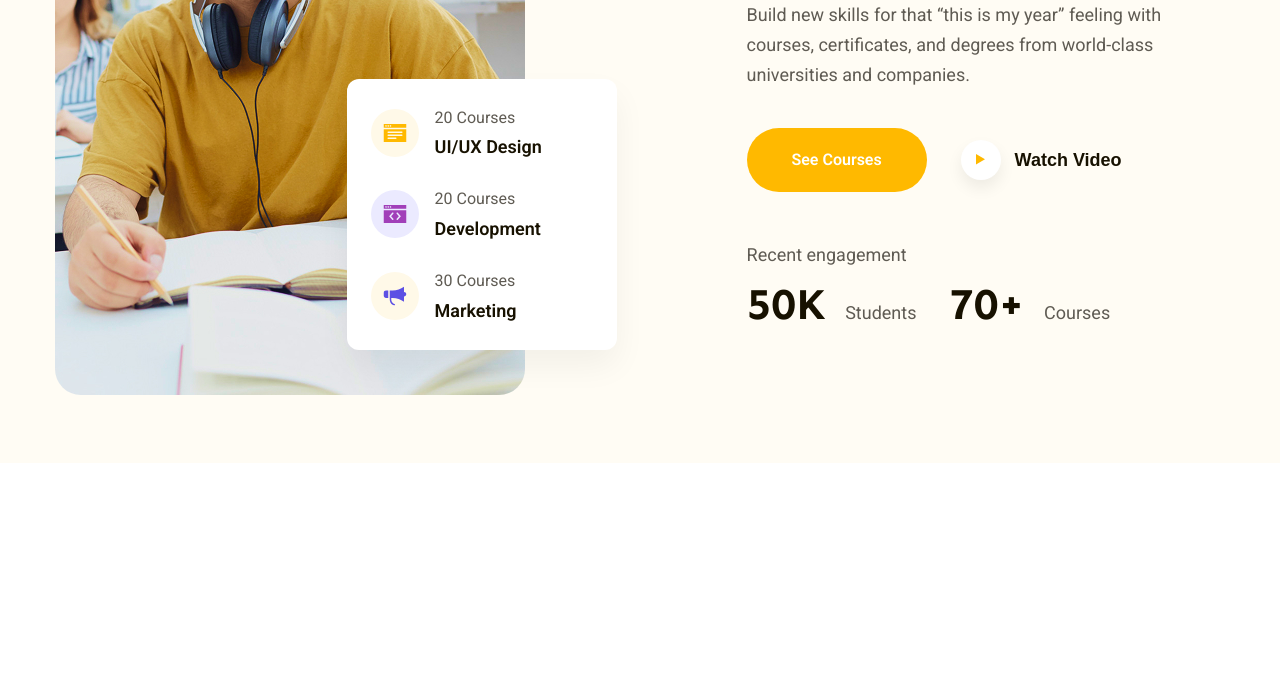
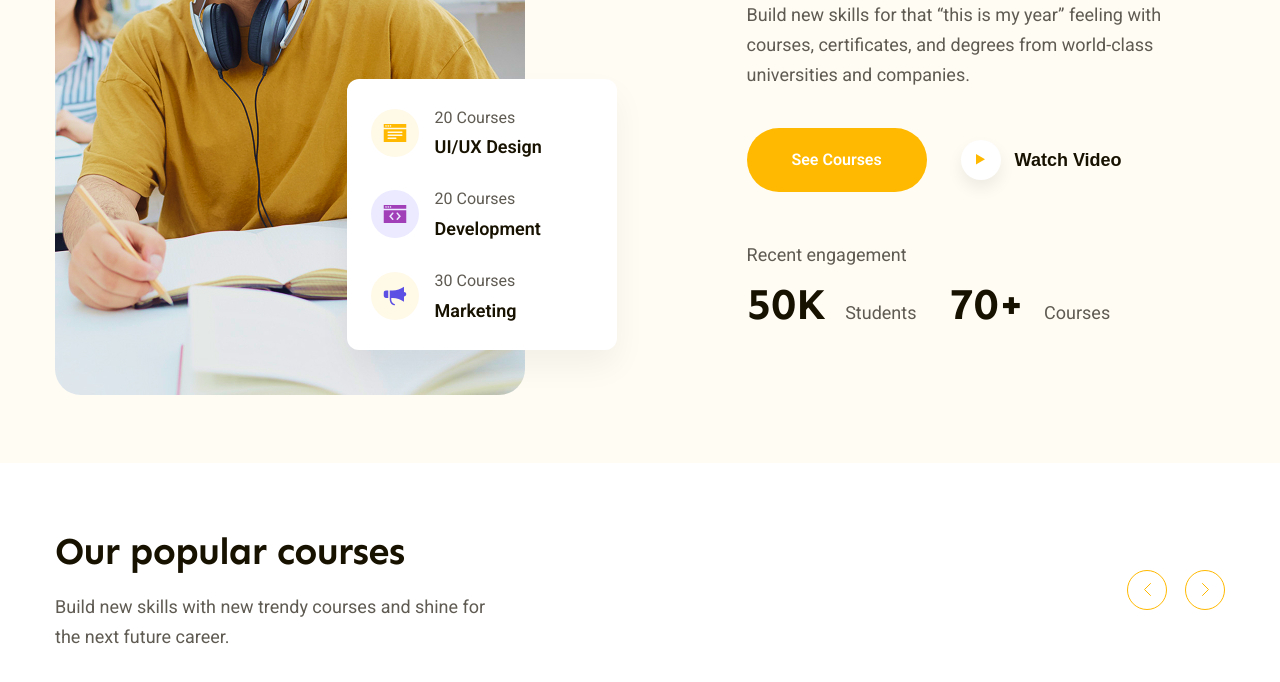
Before and after one commit to myheo0229/figma-to-html, a plain HTML site: page index.html in a window 1280 px wide. Shown: the part 440-1122 px from the top of the page. Drawn offline with Linux system fonts and the light colour scheme.

Commit message:
p5 làm popular-top (popular part1)

```diff
--- a/assets/css/style.css
+++ b/assets/css/style.css
@@ -22,6 +22,15 @@
   text-decoration: none;
 }
 
+.heading-lv2 {
+  color: #171100;
+  font-family: var(--font-heading);
+  font-size: 3.8rem;
+  font-weight: 700;
+  line-height: 1.26; /* 126.316% */
+  letter-spacing: -0.76px;
+}
+
 .btn {
   display: inline-block;
   min-width: 118px;
@@ -41,7 +50,7 @@
 
 .main-content {
   width: 1170px;
-  max-width: calc(100% - 40px);
+  max-width: calc(100% - 48px);
   margin-left: auto;
   margin-right: auto;
 }
@@ -248,7 +257,7 @@
   margin-top: 48px;
 }
 
-.hero .stats{
+.hero .stats {
   margin-top: 8px;
 }
 
@@ -261,6 +270,47 @@
   margin-right: 15px;
 }
 
-.hero .stats strong:nth-child(2){
+.hero .stats strong:nth-child(2) {
   margin-left: 28px;
 }
+
+/* ===================popular=============== */
+.popular {
+  padding: 65px 0;
+}
+
+.popular-top {
+  display: flex;
+  justify-content: space-between;
+  align-items: center;
+}
+
+.popular-top .desc {
+  margin-top: 16px;
+  width: 458px;
+  color: #5f5b53;
+  font-size: 1.8rem;
+  line-height: 1.67; /* 166.667% */
+}
+
+.popular-top .control{
+  display: flex;
+  gap: 18px;
+}
+
+.popular-top .control-btn {
+  display: flex;
+  justify-content: center;
+  align-items: center;
+  background-color: transparent;
+  width: 40px;
+  height: 40px;
+  border-radius: 50%;
+  border: 1px solid var(--primary-color);
+  color: var(--primary-color);
+}
+
+.popular-top .control-btn:hover{
+  background-color: var(--primary-color);
+  color: white;
+}
--- a/index.html
+++ b/index.html
@@ -52,6 +52,7 @@
 
     <!-- main -->
     <main>
+      <!-- hero -->
       <div class="hero">
         <div class="main-content">
           <div class="body">
@@ -120,6 +121,31 @@
           </div>
         </div>
       </div>
+      <div class="popular">
+        <div class="main-content">
+          <div class="popular-top">
+            <!-- popular left -->
+            <div class="info">
+              <div class="heading-lv2">Our popular courses</div>
+              <div class="desc">Build new skills with new trendy courses and shine for the next future career.</div>
+            </div>
+
+            <!-- popular right -->
+            <div class="control">
+              <button class="control-btn">
+                <svg width="7" height="13" viewBox="0 0 7 13" fill="none" xmlns="http://www.w3.org/2000/svg">
+                  <path d="M6.5 0.5L0.5 6.5L6.5 12.5" stroke="currentColor" stroke-linecap="round" stroke-linejoin="round" />
+                </svg>
+              </button>
+              <button class="control-btn">
+                <svg width="7" height="13" viewBox="0 0 7 13" fill="none" xmlns="http://www.w3.org/2000/svg">
+                  <path d="M0.5 0.5L6.5 6.5L0.5 12.5" stroke="currentColor" stroke-linecap="round" stroke-linejoin="round" />
+                </svg>
+              </button>
+            </div>
+          </div>
+        </div>
+      </div>
     </main>
   </body>
 </html>
```
Also changed, not shown: assets/icon/next.svg (added), assets/icon/prev.svg (added).
